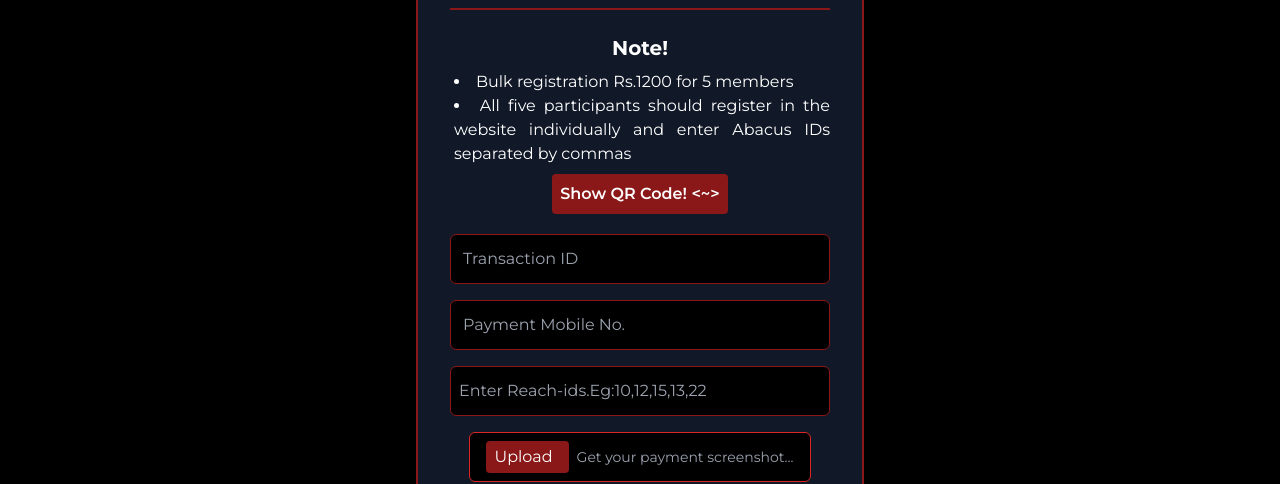
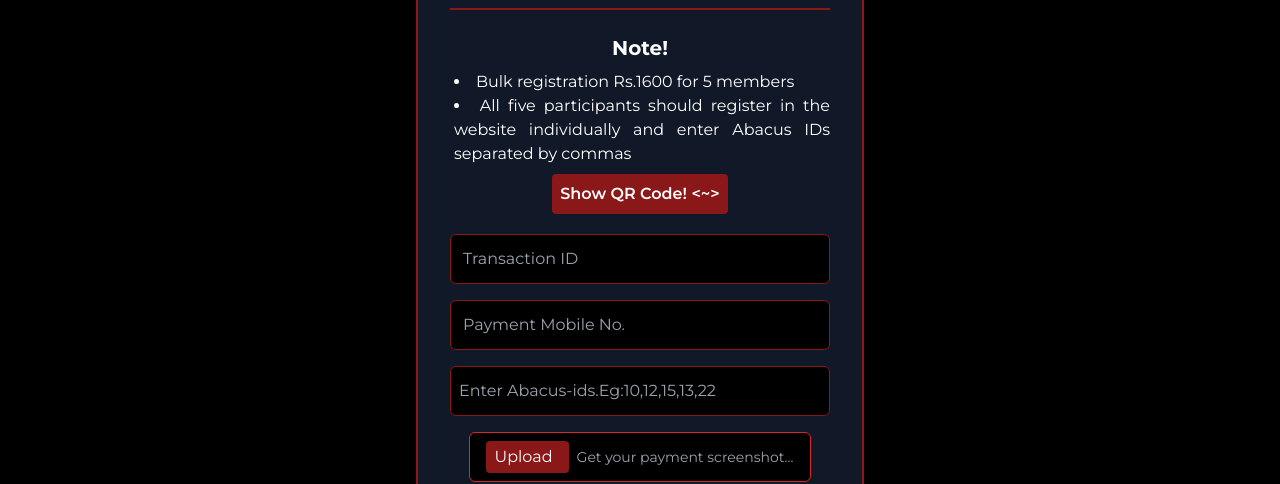
Before and after one commit to cegcsea/abacus-25-frontend, a React (Create React App) app: page /workshops/1/bulkpayment in a window 1280 px wide. Shown: the part 158-642 px from the top of the page. Built offline with nearby package versions, Linux system fonts and the light colour scheme; a web font is replaced by a local one.

Commit message:
price and abacus updated

```diff
--- a/src/pages/BulkPayment.js
+++ b/src/pages/BulkPayment.js
@@ -74,7 +74,7 @@ const BulkPayment = () => {
         <div className="flex justify-center w-full  flex-col">
           <p className="font-bold text-xl text-white">Note!</p>
           <ul className="list-disc list-inside text-justify pl-1">
-            <li>Bulk registration Rs.1200 for 5 members</li>
+            <li>Bulk registration Rs.1600 for 5 members</li>
             <li>
               All five participants should register in the website individually
               and enter Abacus IDs separated by commas
@@ -119,7 +119,7 @@ const BulkPayment = () => {
           />
           <input
             type="text"
-            placeholder="Enter Reach-ids.Eg:10,12,15,13,22"
+            placeholder="Enter Abacus-ids.Eg:10,12,15,13,22"
             value={userIds}
             onChange={handleUserIdsChange}
             className="w-full py-3 px-2 bg-black border border-[#8a1818] text-white rounded-md"
```
